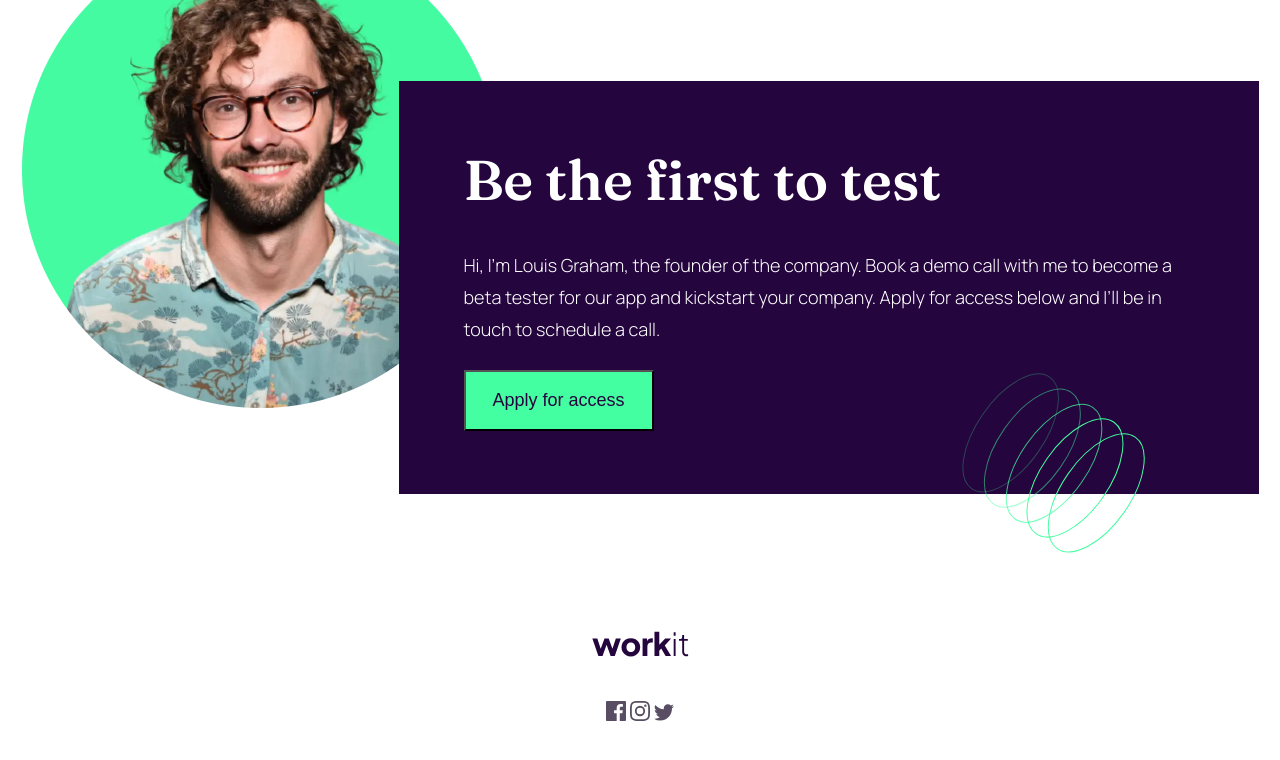
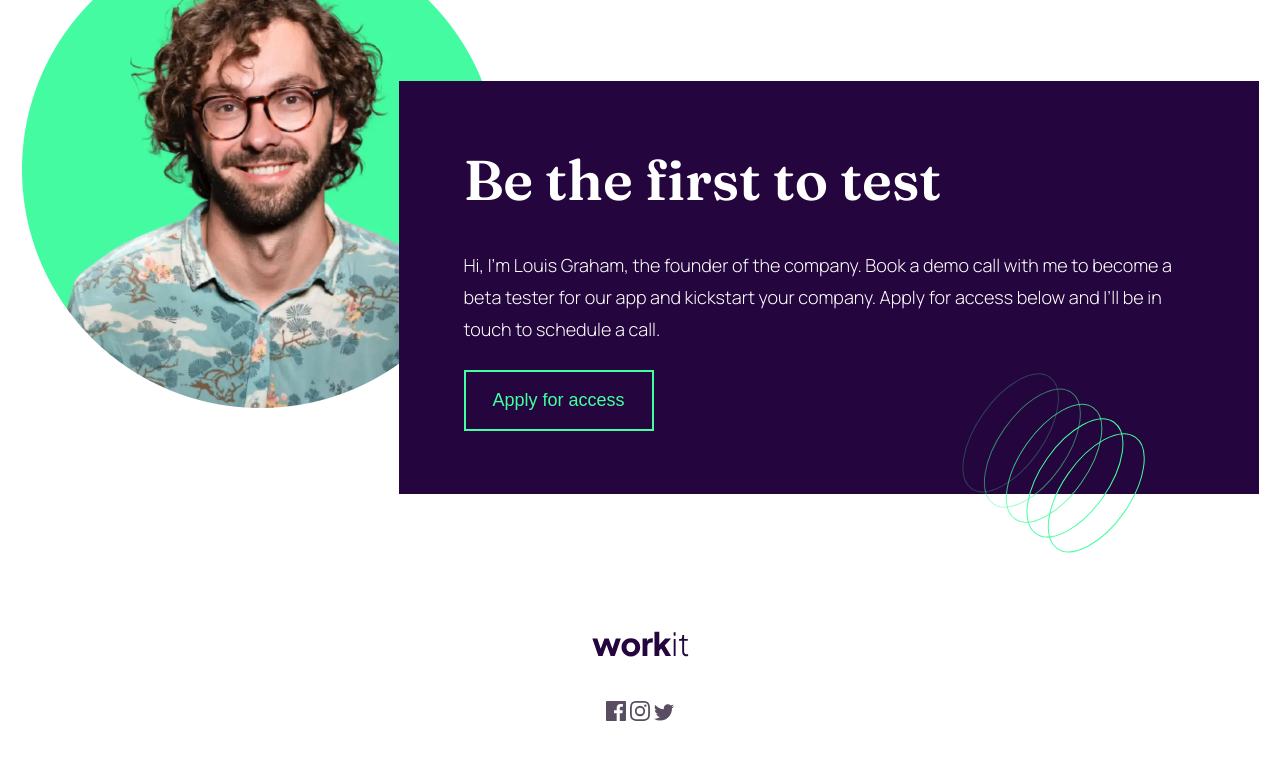
Before and after one commit to nadiabrown/WorkIt-Landing-Page, a plain HTML site: page index.html in a window 1280 px wide. In both pictures the pointer is over the button "Apply for access". Shown: the part 1529-2289 px from the top of the page. Drawn offline with Linux system fonts and the light colour scheme.

Commit message:
add hover styling for section two button

```diff
--- a/styles.css
+++ b/styles.css
@@ -239,6 +239,12 @@ nav{
     font-weight: 500;
   }
 
+  .section-two-content button:hover{
+    color:#44FFA1;
+    background-color: #24053E;
+    border: 2px solid #44FFA1;
+  }
+
   .section-two-content svg {
     width: 450px;
     position: absolute;
```
